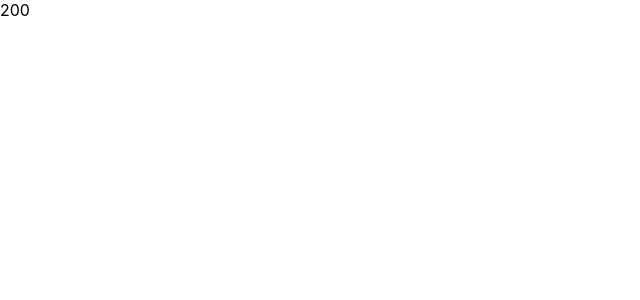
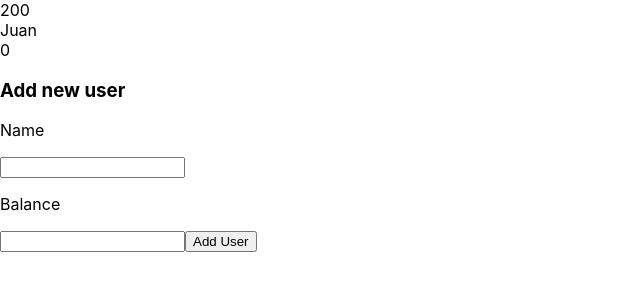
Before and after one commit to cesarz10/Calc-tarifa-multiple, a React (Create React App) app in the folder calculadora/: page / in a window 1280 px wide. Shown: the top 300 px of the page, without its empty margins (0-640 px from the left). Built offline with nearby package versions, Linux system fonts and the light colour scheme.

Commit message:
agregada form para user

```diff
--- a/calculadora/src/components/Person.jsx
+++ b/calculadora/src/components/Person.jsx
@@ -3,17 +3,48 @@ import User from './logic';
 
 // haciendolo con funciones/objetos
 const Person = () => {
-    const Juan = new User ("Juan", 200, 2, 0);
+    const Juan = new User("Juan", 200, 0);
 
     // funcion para añadir miembro del grupo
-    const add_member = (name, balance, friends, debt) => {
-        const member = new User (name, balance, friends, debt);
+    const add_member = (name, balance, debt) => {
+        const member = new User(name, balance, debt);
         return member;
     }
 
-  return (
-    <div>{Juan.balance}</div>
-  )
+    let newUser = { name: "", balance: null };
+
+    const handleNewUser = (event) => {
+        const name = event.target.name;
+        const value = event.target.value
+        newUser = { ...newUser, [name]: value }
+    }
+
+    const handleSubmit = (event) => {
+        event.preventDefault(event)
+        const addedMember = add_member(newUser.name, newUser.balance, 0)
+        console.log(addedMember);
+    }
+
+    return (
+        <>
+            <div>{Juan.balance}</div>
+            <div>{Juan.name}</div>
+            <div>{Juan.debt}</div>
+
+            <h3>Add new user</h3>
+            <form onSubmit={handleSubmit}>
+                <label>
+                    <p>Name</p>
+                    <input type="text" name='name' onChange={handleNewUser} />
+                </label>
+                <label>
+                    <p>Balance</p>
+                    <input type="text" name='balance' onChange={handleNewUser} />
+                </label>
+                <button type='submit'>Add User</button>
+            </form>
+        </>
+    )
 }
 
 export default Person;
```
